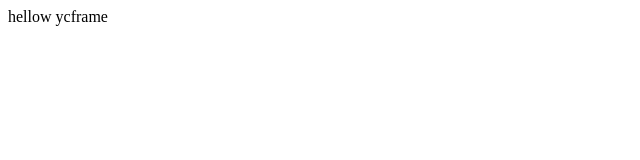
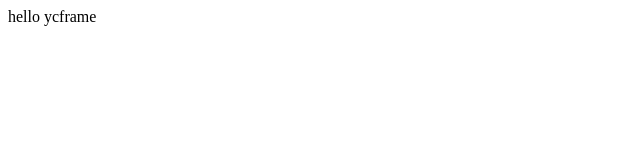
Before and after one commit to ycframe/ycframe.github.io, a plain HTML site: page index.html in a window 1280 px wide. Shown: the full height of the page, 0-640 px from the left. Drawn offline with Linux system fonts and the light colour scheme.

Commit message:
Update index.html

```diff
--- a/index.html
+++ b/index.html
@@ -1,3 +1,3 @@
 <html>
-  hellow ycframe
+  hello ycframe
 </html>
```
